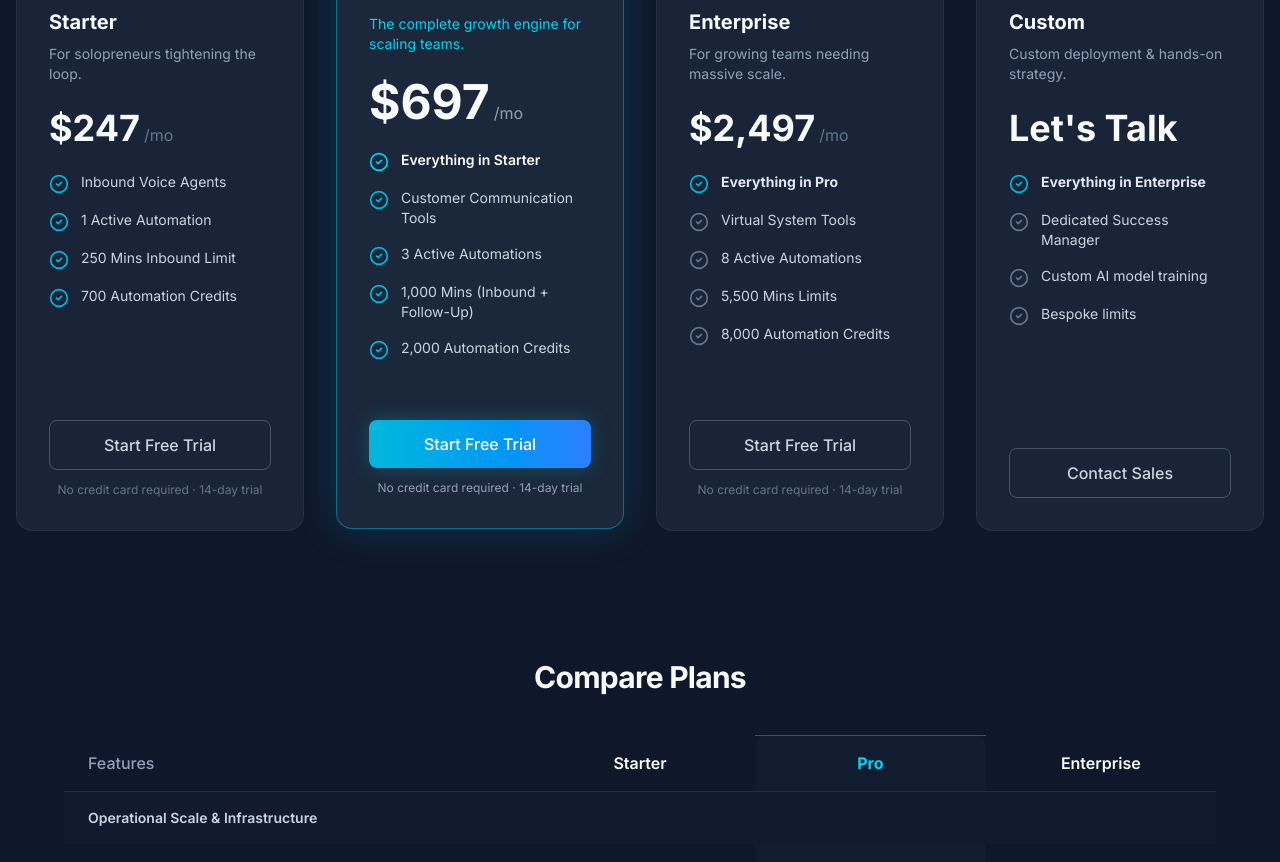
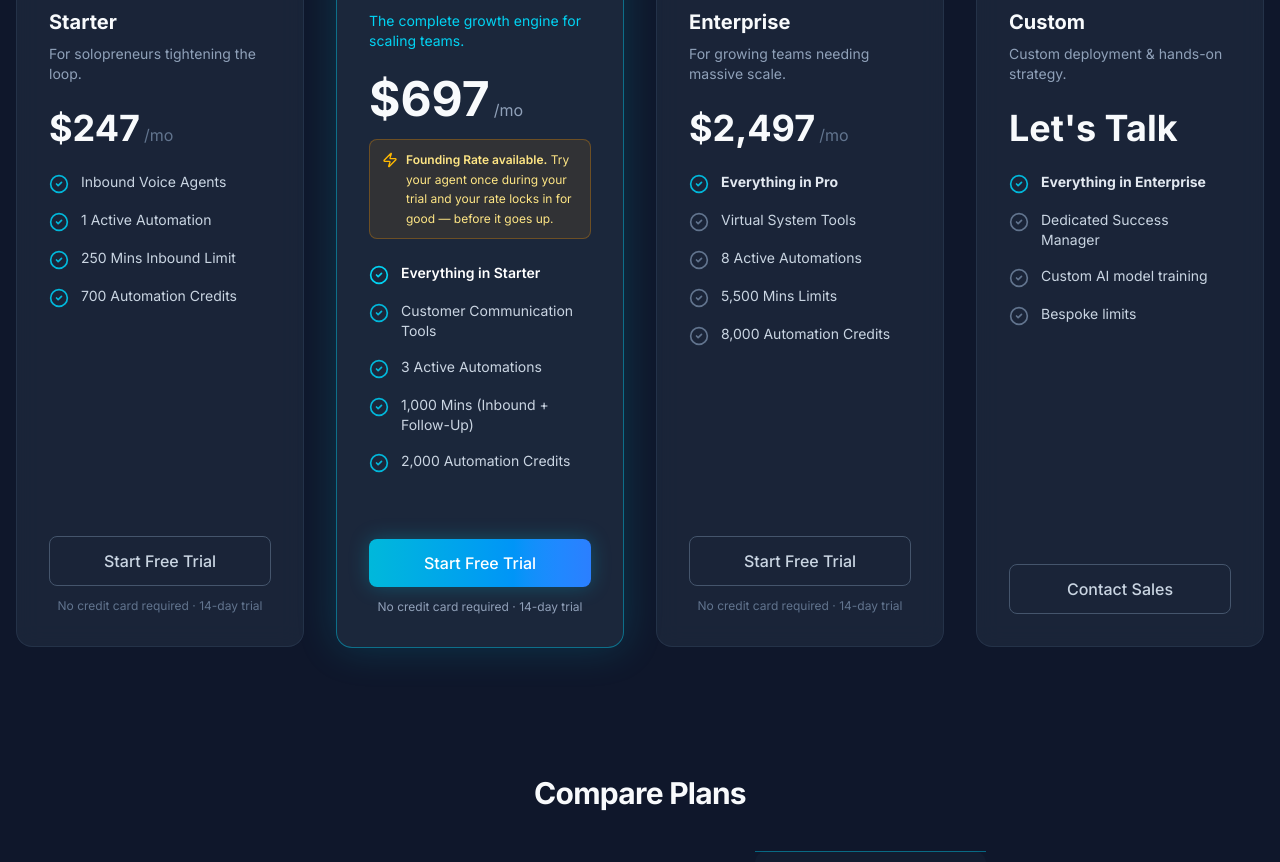
Before and after one commit to knoxified/knoxified-saas, a Next.js app: page / in a window 1280 px wide. Shown: the part 3880-4742 px from the top of the page. Built offline with nearby package versions, Linux system fonts and the light colour scheme.

Commit message:
Surface Founding Rate on the Pro pricing card -- honest (no fake countdown, since the real 48h timer only starts after first voice preview), gives a concrete reason to try the hero audio sample

```diff
--- a/app/page.tsx
+++ b/app/page.tsx
@@ -724,9 +724,15 @@ export default function HomePage() {
               <h3 className="text-xl font-bold text-slate-50 mb-2">Pro</h3>
               <p className="text-sm text-cyan-400">The complete growth engine for scaling teams.</p>
             </div>
-            <div className="mb-6 flex items-baseline gap-1">
+            <div className="mb-4 flex items-baseline gap-1">
               <span className="text-5xl font-bold text-slate-50">$697</span>
               <span className="text-slate-400">/mo</span>
+            </div>
+            <div className="mb-6 flex items-start gap-2 rounded-lg border border-amber-500/30 bg-amber-500/10 px-3 py-2.5">
+              <Zap className="w-4 h-4 text-amber-400 shrink-0 mt-0.5" />
+              <p className="text-xs text-amber-200 leading-relaxed">
+                <span className="font-semibold">Founding Rate available.</span> Try your agent once during your trial and your rate locks in for good &mdash; before it goes up.
+              </p>
             </div>
             <ul className="space-y-4 mb-8 flex-1">
               <li className="flex items-start gap-3 text-sm text-white">
```
Also changed, not shown: 1 other file (tests, documents, lock files or other folders).
